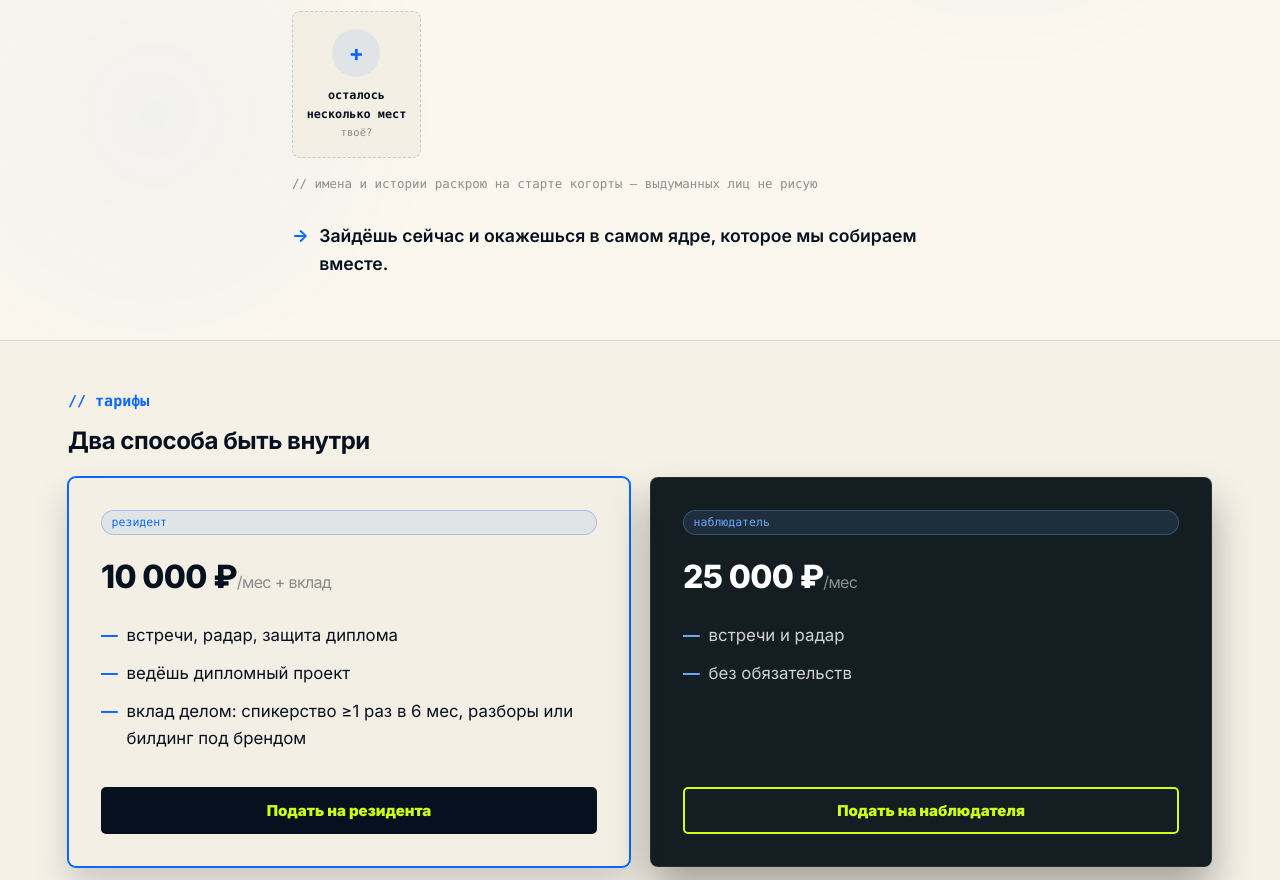
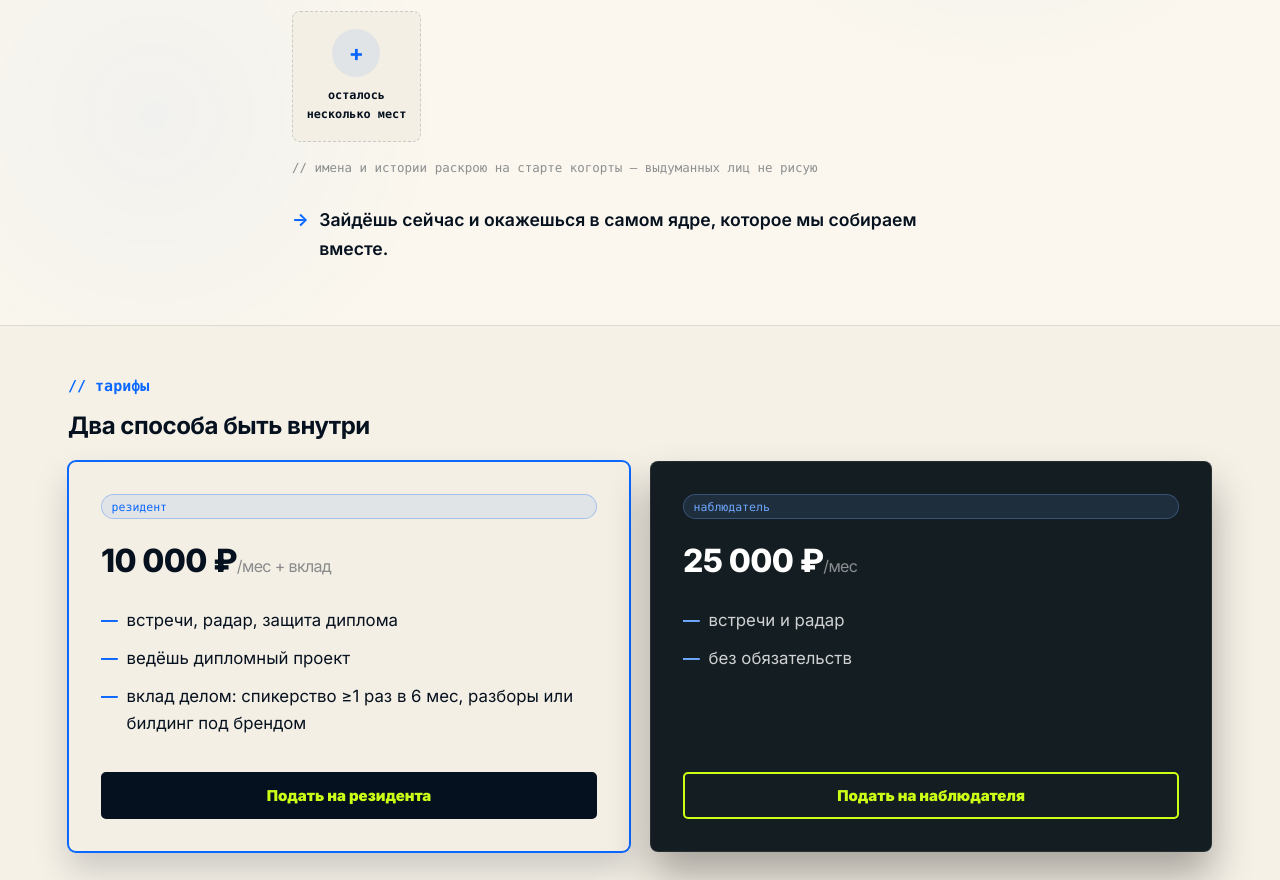
Before and after one commit to uzarsalan/glebkudr-rezidenty, a Next.js app: page / in a window 1280 px wide. Shown: the part 6701-7581 px from the top of the page. Built offline with nearby package versions, Linux system fonts and the light colour scheme.

Commit message:
fix: убрать 'твоё?' из свободного слота

```diff
--- a/components/Wave.tsx
+++ b/components/Wave.tsx
@@ -40,7 +40,6 @@ export default function Wave() {
               <div className="slot-ava slot-ava--open">+</div>
               <div className="slot-meta mono">
                 <b>осталось несколько мест</b>
-                <span className="slot-role">твоё?</span>
               </div>
             </div>
           </div>
```
